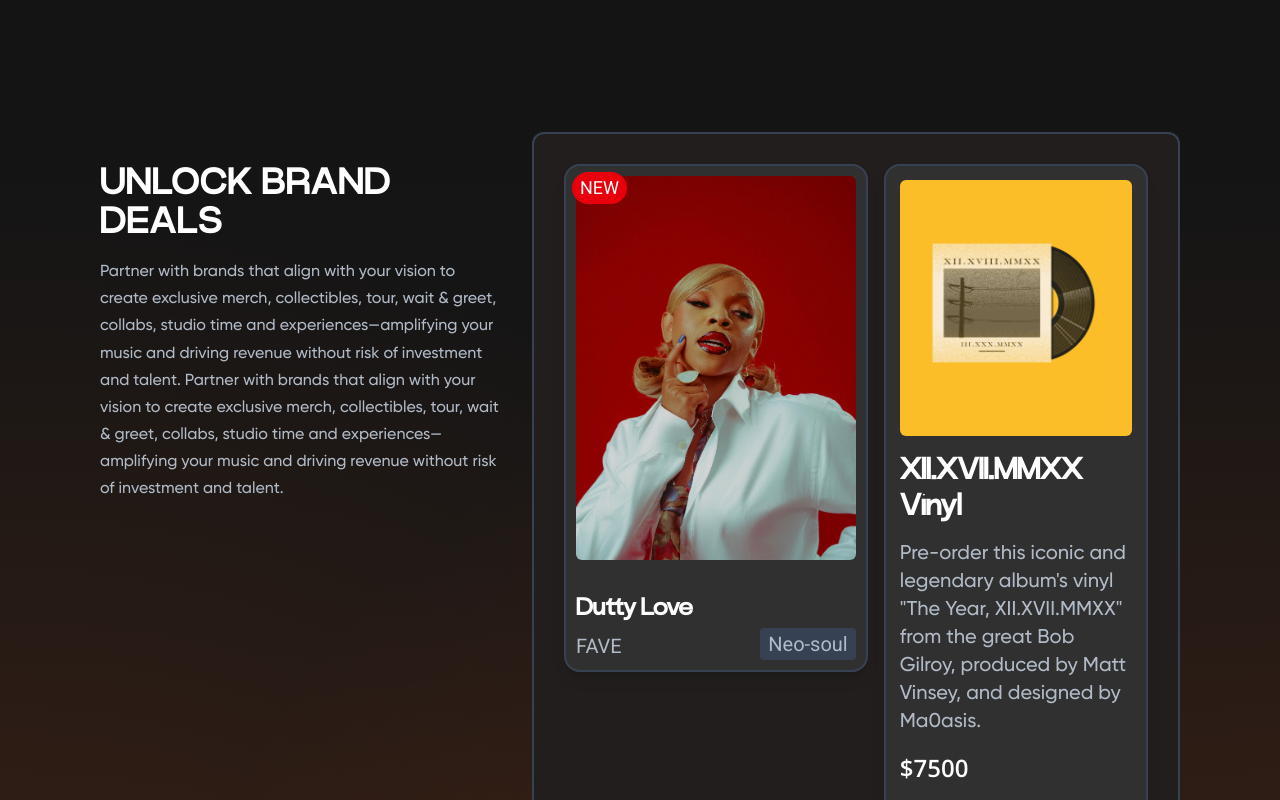
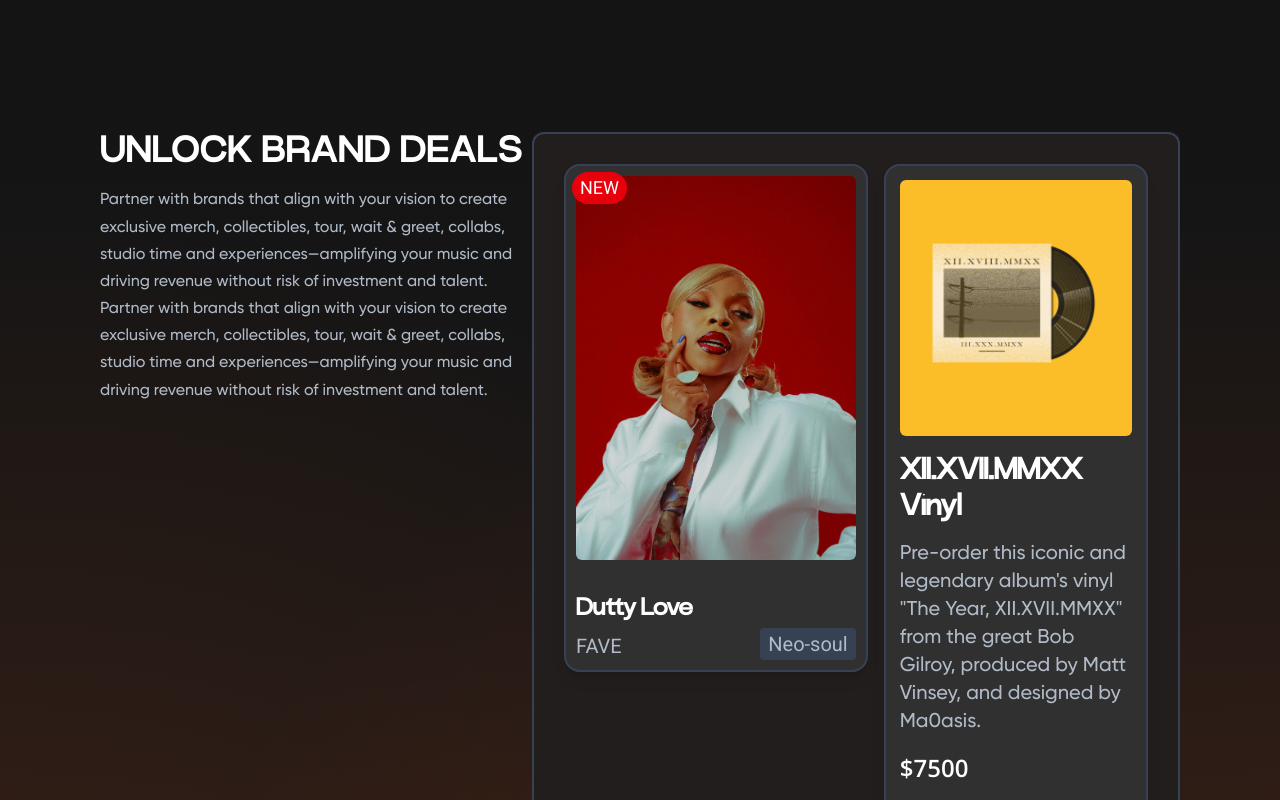
Before and after one commit to belovedszn/corefans, a React (Vite) app: page / in a window 1280 px wide. Shown: the part 1380-2180 px from the top of the page. Built offline with nearby package versions, Linux system fonts and the light colour scheme; a web font is replaced by a local one.

Commit message:
adjust the header logo, text colors and sizes and others

```diff
--- a/src/component/Header.tsx
+++ b/src/component/Header.tsx
@@ -10,7 +10,7 @@ function Header() {
     <>
       <nav className="navbar w-full fixed top-0 z-50 bg-[#131414] border-b border-black/20 px-25 h-25 flex justify-between items-center">
         <div className="flex items-center left">
-          <div className="pr-10 flex items-center justify-between gap-0 w-full h-full max-sm:w-20 max-sm:h-fit">
+          <div className="pr-10 flex items-center justify-between gap-0 w-full h-full max-sm:w-25 max-sm:h-fit">
             <Link to="/" className="logo text-orange-500 text-2xl font-bold"
             style={{
                 boxShadow: "linear-gradient(to right, #F18B1B, #E52053)",
--- a/src/pages/artist/ThirdBox.tsx
+++ b/src/pages/artist/ThirdBox.tsx
@@ -5,7 +5,7 @@ import vinyl from "../../assets/images/vinyls.png";
 function ThirdBox() {
   return (
     <div className="flex text-white mt-25 max-lg:mt-12.5 max-lg:flex-col max-lg:items-center">
-      <div className="p-8 pl-0 w-3/5 max-lg:w-full max-lg:text-center">
+      <div className=" w-3/5 max-lg:w-full max-lg:text-center">
         <div
           className="text-4xl leading-[1.1] font-bold text-white uppercase mb-4 tracking-wider max-md:text-3xl max-sm:text-2xl max-lg:text-center"
           style={{ fontFamily: "Grotesk" }}
```
